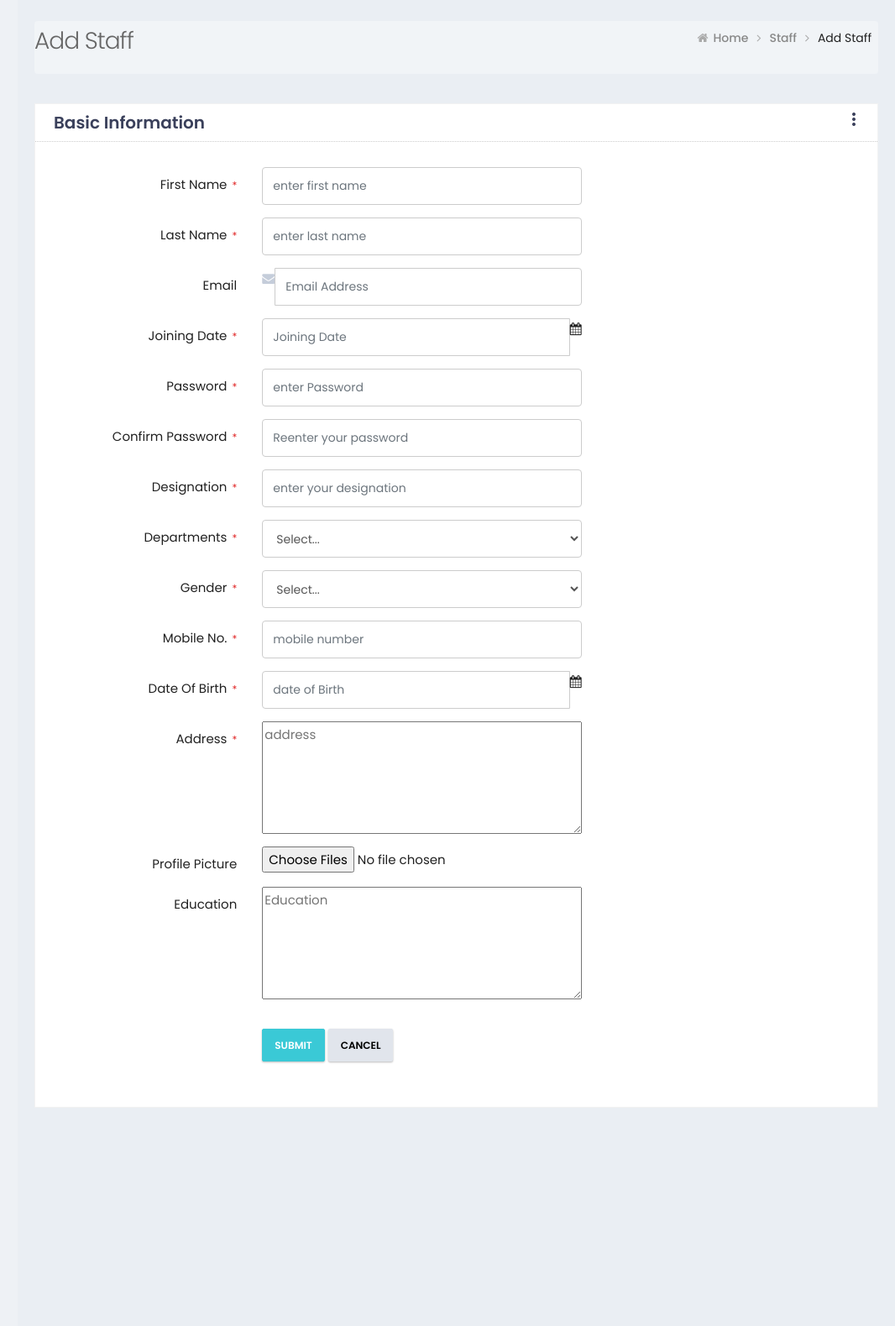
After one commit to Jaymin610/Text-To-Speech, a Django app: template user/templates/AddCompo.html in a window 1280 px wide. The commit adds this page. Shown: the whole page at 84% size, without its empty margins (214-1280 px from the left). Run offline with Django 3.2, Linux system fonts and the light colour scheme; the template is opened without the code that fills it, so the values that code supplies are empty; some libraries are stand-ins or nearby versions.

Commit message:
Campaign and Composer

```diff
--- a/TTS/settings.py
+++ b/TTS/settings.py
@@ -26,7 +26,7 @@ SECRET_KEY = 'django-insecure-@jo)g-idr*!fs4)#3al8!xr9mbk9oia%^zgc+twkab87l92t+7
 # SECURITY WARNING: don't run with debug turned on in production!
 DEBUG = True
 
-ALLOWED_HOSTS = []
+ALLOWED_HOSTS = ["192.168.29.135"]
 
 
 # Application definition
--- a/user/models.py
+++ b/user/models.py
@@ -3,11 +3,10 @@ from django.db import models
 # Create your models here.
 
 class User1(models.Model):
+    user_name = models.CharField(max_length=32, blank=True, null=True)
     email = models.EmailField(blank=True, null=True)
-    username = models.CharField(max_length=255, blank=True, null=True)
     password = models.CharField(max_length=10, blank=True, null=True)
     phone_no = models.CharField(max_length=10, blank=True, null=True)
-    otp = models.CharField(max_length=6, default=359)
     is_active = models.BooleanField(default=True)
     created_at = models.DateTimeField(auto_now_add=True, blank=False)
     updated_at = models.DateTimeField(auto_now=True, blank=False)
@@ -18,6 +17,7 @@ class Campaign(models.Model):
     CampaignName = models.CharField(max_length = 255,null=True,blank=True)
     CampaignStatus = models.CharField(max_length=255, null=True, blank=True)
 
+
 class Services(models.Model):
     campaign_key = models.ForeignKey(Campaign, on_delete=models.CASCADE, null=True)
     ServiceName = models.CharField(max_length = 255,null=True,blank=True)
--- /dev/null
+++ b/user/templates/AddCompo.html
@@ -0,0 +1,179 @@
+{% extends 'base.html' %}
+{% block content %}
+
+<div class="page-content-wrapper">
+    <div class="page-content" style="min-height:1579px">
+        <div class="page-bar">
+            <div class="page-title-breadcrumb">
+                <div class=" pull-left">
+                    <div class="page-title">Add Staff</div>
+                </div>
+                <ol class="breadcrumb page-breadcrumb pull-right">
+                    <li><i class="fa fa-home"></i>&nbsp;<a class="parent-item" href="index.html">Home</a>&nbsp;<i class="fa fa-angle-right"></i>
+                    </li>
+                    <li><a class="parent-item" href="#">Staff</a>&nbsp;<i class="fa fa-angle-right"></i>
+                    </li>
+                    <li class="active">Add Staff</li>
+                </ol>
+            </div>
+        </div>
+        <div class="row">
+            <div class="col-md-12 col-sm-12">
+                <div class="card card-box">
+                    <div class="card-head">
+                        <header>Basic Information</header>
+                         <button id="panel-button" class="mdl-button mdl-js-button mdl-button--icon pull-right" data-upgraded=",MaterialButton">
+                               <i class="material-icons">more_vert</i>
+                            </button>
+                            <div class="mdl-menu__container is-upgraded"><div class="mdl-menu__outline mdl-menu--bottom-right"></div><ul class="mdl-menu mdl-menu--bottom-right mdl-js-menu mdl-js-ripple-effect mdl-js-ripple-effect--ignore-events" data-mdl-for="panel-button" data-upgraded=",MaterialMenu,MaterialRipple">
+                               <li class="mdl-menu__item mdl-js-ripple-effect" tabindex="-1" data-upgraded=",MaterialRipple"><i class="material-icons">assistant_photo</i>Action<span class="mdl-menu__item-ripple-container"><span class="mdl-ripple"></span></span></li>
+                               <li class="mdl-menu__item mdl-js-ripple-effect" tabindex="-1" data-upgraded=",MaterialRipple"><i class="material-icons">print</i>Another action<span class="mdl-menu__item-ripple-container"><span class="mdl-ripple"></span></span></li>
+                               <li class="mdl-menu__item mdl-js-ripple-effect" tabindex="-1" data-upgraded=",MaterialRipple"><i class="material-icons">favorite</i>Something else here<span class="mdl-menu__item-ripple-container"><span class="mdl-ripple"></span></span></li>
+                            </ul></div>
+                    </div>
+                    <div class="card-body" id="bar-parent">
+                        <form action="#" id="form_sample_1" class="form-horizontal" novalidate="novalidate">
+                            <div class="form-body">
+                            <div class="form-group row">
+                                    <label class="control-label col-md-3">First Name
+                                        <span class="required" aria-required="true"> * </span>
+                                    </label>
+                                    <div class="col-md-5">
+                                        <input type="text" name="firstname" data-required="1" placeholder="enter first name" class="form-control input-height"> </div>
+                                </div>
+                                <div class="form-group row">
+                                    <label class="control-label col-md-3">Last Name
+                                        <span class="required" aria-required="true"> * </span>
+                                    </label>
+                                    <div class="col-md-5">
+                                        <input type="text" name="lastname" data-required="1" placeholder="enter last name" class="form-control input-height"> </div>
+                                </div>
+                                <div class="form-group row">
+                                    <label class="control-label col-md-3">Email
+                                    </label>
+                                    <div class="col-md-5">
+                                        <div class="input-group">
+                                            <span class="input-group-addon">
+                                                    <i class="fa fa-envelope"></i>
+                                                </span>
+                                            <input type="text" class="form-control input-height" name="email" placeholder="Email Address"> </div>
+                                    </div>
+                                </div>
+                                <div class="form-group row">
+                                    <label class="control-label col-md-3">Joining Date
+                                        <span class="required" aria-required="true"> * </span>
+                                    </label>
+                                    <div class="col-md-5">
+                                        <div class="input-group date form_date " data-date="" data-date-format="dd MM yyyy" data-link-field="dtp_input2" data-link-format="yyyy-mm-dd">
+                                    <input class="form-control input-height" size="16" placeholder="Joining Date" type="text" value="">
+                                    <span class="input-group-addon"><span class="fa fa-calendar"></span></span>
+                                </div>
+                                <input type="hidden" id="dtp_input2" value="">
+                                    </div>
+                                </div>
+                                <div class="form-group row">
+                                    <label class="control-label col-md-3">Password
+                                        <span class="required" aria-required="true"> * </span>
+                                    </label>
+                                    <div class="col-md-5">
+                                        <input type="password" name="pswd" data-required="1" placeholder="enter Password" class="form-control input-height"> </div>
+                                </div>
+                                <div class="form-group row">
+                                    <label class="control-label col-md-3">Confirm Password
+                                        <span class="required" aria-required="true"> * </span>
+                                    </label>
+                                    <div class="col-md-5">
+                                        <input type="text" name="cnfmPwd" data-required="1" placeholder="Reenter your password" class="form-control input-height"> </div>
+                                </div>
+                                <div class="form-group row">
+                                    <label class="control-label col-md-3">Designation
+                                        <span class="required" aria-required="true"> * </span>
+                                    </label>
+                                    <div class="col-md-5">
+                                        <input type="text" name="designation" data-required="1" placeholder="enter your designation" class="form-control input-height"> </div>
+                                </div>
+                                <div class="form-group row">
+                                    <label class="control-label col-md-3">Departments
+                                        <span class="required" aria-required="true"> * </span>
+                                    </label>
+                                    <div class="col-md-5">
+                                        <select class="form-control input-height" name="department">
+                                            <option value="">Select...</option>
+                                            <option value="Category 1">Library</option>
+                                            <option value="Category 2">Administration</option>
+                                            <option value="Category 3">Transport</option>
+                                            <option value="Category 4">Laboratory</option>
+                                            <option value="Category 5">Other</option>
+                                        </select>
+                                    </div>
+                                </div>
+                                <div class="form-group row">
+                                    <label class="control-label col-md-3">Gender
+                                        <span class="required" aria-required="true"> * </span>
+                                    </label>
+                                    <div class="col-md-5">
+                                        <select class="form-control input-height" name="gender">
+                                            <option value="">Select...</option>
+                                            <option value="Category 1">Male</option>
+                                            <option value="Category 2">Female</option>
+                                        </select>
+                                    </div>
+                                </div>
+                                <div class="form-group row">
+                                    <label class="control-label col-md-3">Mobile No.
+                                        <span class="required" aria-required="true"> * </span>
+                                    </label>
+                                    <div class="col-md-5">
+                                        <input name="number" type="text" placeholder="mobile number" class="form-control input-height"> </div>
+                                </div>
+                                   <div class="form-group row">
+                                    <label class="control-label col-md-3">Date Of Birth
+                                        <span class="required" aria-required="true"> * </span>
+                                    </label>
+                                    <div class="col-md-5">
+                                        <div class="input-group date form_date " data-date="" data-date-format="dd MM yyyy" data-link-field="dtp_input5" data-link-format="yyyy-mm-dd">
+                                    <input class="form-control input-height" size="16" placeholder="date of Birth" type="text" value="">
+                                    <span class="input-group-addon"><span class="fa fa-calendar"></span></span>
+                                </div>
+                                <input type="hidden" id="dtp_input5" value="">
+                                    </div>
+                                </div>
+                                 <div class="form-group row">
+                                    <label class="control-label col-md-3">Address
+                                        <span class="required" aria-required="true"> * </span>
+                                    </label>
+                                    <div class="col-md-5">
+                                        <textarea name="address" placeholder="address" class="form-control-textarea" rows="5"></textarea>
+                                    </div>
+                                </div>
+                                <div class="form-group row">
+                                    <label class="control-label col-md-3">Profile Picture
+                                    </label>
+                                    <div class="compose-editor">
+                                      <input type="file" class="default" multiple="">
+                                  </div>
+                                </div>
+                                <div class="form-group row">
+                                    <label class="control-label col-md-3">Education
+                                    </label>
+                                    <div class="col-md-5">
+                                        <textarea name="address" class="form-control-textarea" placeholder="Education" rows="5"></textarea>
+                                    </div>
+                                </div>
+                                <div class="form-actions">
+                                <div class="row">
+                                    <div class="offset-md-3 col-md-9">
+                                        <button type="submit" class="btn btn-info">Submit</button>
+                                        <button type="button" class="btn btn-default">Cancel</button>
+                                    </div>
+                                    </div>
+                                    </div>
+                            </div>
+                        </form>
+                    </div>
+                </div>
+            </div>
+        </div>
+    </div>
+</div>
+{% endblock %}
--- /dev/null
+++ b/user/templates/base.html
@@ -0,0 +1,34 @@
+<!DOCTYPE html>
+<html lang="en">
+    <head>
+        <meta charset="utf-8">
+        <meta http-equiv="X-UA-Compatible" content="IE=edge">
+        <meta content="width=device-width, initial-scale=1" name="viewport">
+        <meta name="description" content="Responsive Admin Template">
+        <meta name="author" content="SmartUniversity">
+        <title>TTS Dashboard</title>
+        <!-- google font -->
+        <link href="https://fonts.googleapis.com/css?family=Poppins:300,400,500,600,700" rel="stylesheet" type="text/css">
+        {% load static %}
+        <!-- icons -->
+        <link href="{% static 'fonts/simple-line-icons/simple-line-icons.min.css' %}" rel="stylesheet" type="text/css">
+        <link href="{% static 'fonts/font-awesome/css/font-awesome.min.css' %}" rel="stylesheet" type="text/css">
+        <link href="{% static 'fonts/material-design-icons/material-icon.css' %}" rel="stylesheet" type="text/css">
+        <!--bootstrap -->
+        <link href="{% static 'assets/plugins/bootstrap/css/bootstrap.min.css' %}" rel="stylesheet" type="text/css">
+        <!-- Material Design Lite CSS -->
+        <link rel="stylesheet" href="{% static 'assets/plugins/material/material.min.css' %}">
+        <link rel="stylesheet" href="{% static 'assets/css/material_style.css' %}">
+        <!-- Theme Styles -->
+        <link href="{% static 'assets/css/theme/light/theme_style.css' %}" rel="stylesheet" id="rt_style_components" type="text/css">
+        <link href="{% static 'assets/css/theme/light/style.css' %}" rel="stylesheet" type="text/css">
+        <link href="{% static 'assets/css/plugins.min.css' %}" rel="stylesheet" type="text/css">
+        <link href="{% static 'assets/css/responsive.css' %}" rel="stylesheet" type="text/css">
+        <link href="{% static 'assets/css/theme/light/theme-color.css' %}" rel="stylesheet" type="text/css">
+        <!-- favicon -->
+        <link rel="shortcut icon" href="http://radixtouch.in/templates/admin/smart/source/assets/img/favicon.ico">
+    </head>
+<body>
+    {% block content %}{% endblock  %}
+</body>
+</html>
--- a/user/urls.py
+++ b/user/urls.py
@@ -4,4 +4,8 @@ from . import views
 urlpatterns = [
     path('', views.index, name='index'),
     path('login/', views.login, name='login'),
+    path('register/', views.register, name='register'),
+    path('dashboard/', views.dashboard, name='dashboard'),
+    path('addCamp/', views.addCamp, name='addCamp'),
+    path('AddComposer/', views.addComposer, name='addCompo'),
 ]
```
Also changed, not shown: user/templates/AddCamp.html (added, +37 -0 lines), user/templates/dashboard.html (added, +163 -0 lines), user/templates/login.html (+13 -16 lines), user/views.py (+64 -2 lines), user/migrations/0002_remove_user1_otp_remove_user1_username.py (added), user/migrations/0003_user1_user_name.py (added).
